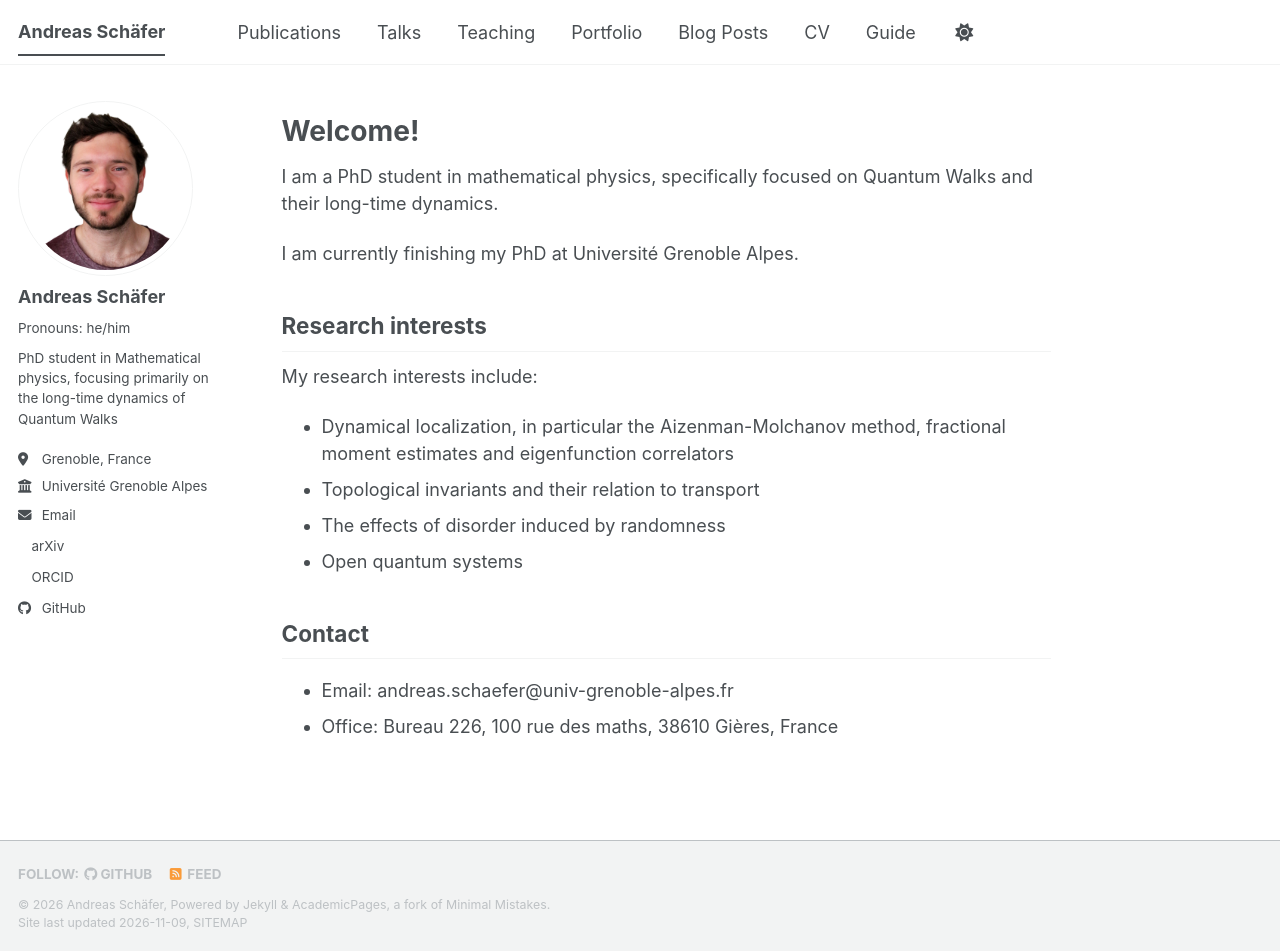
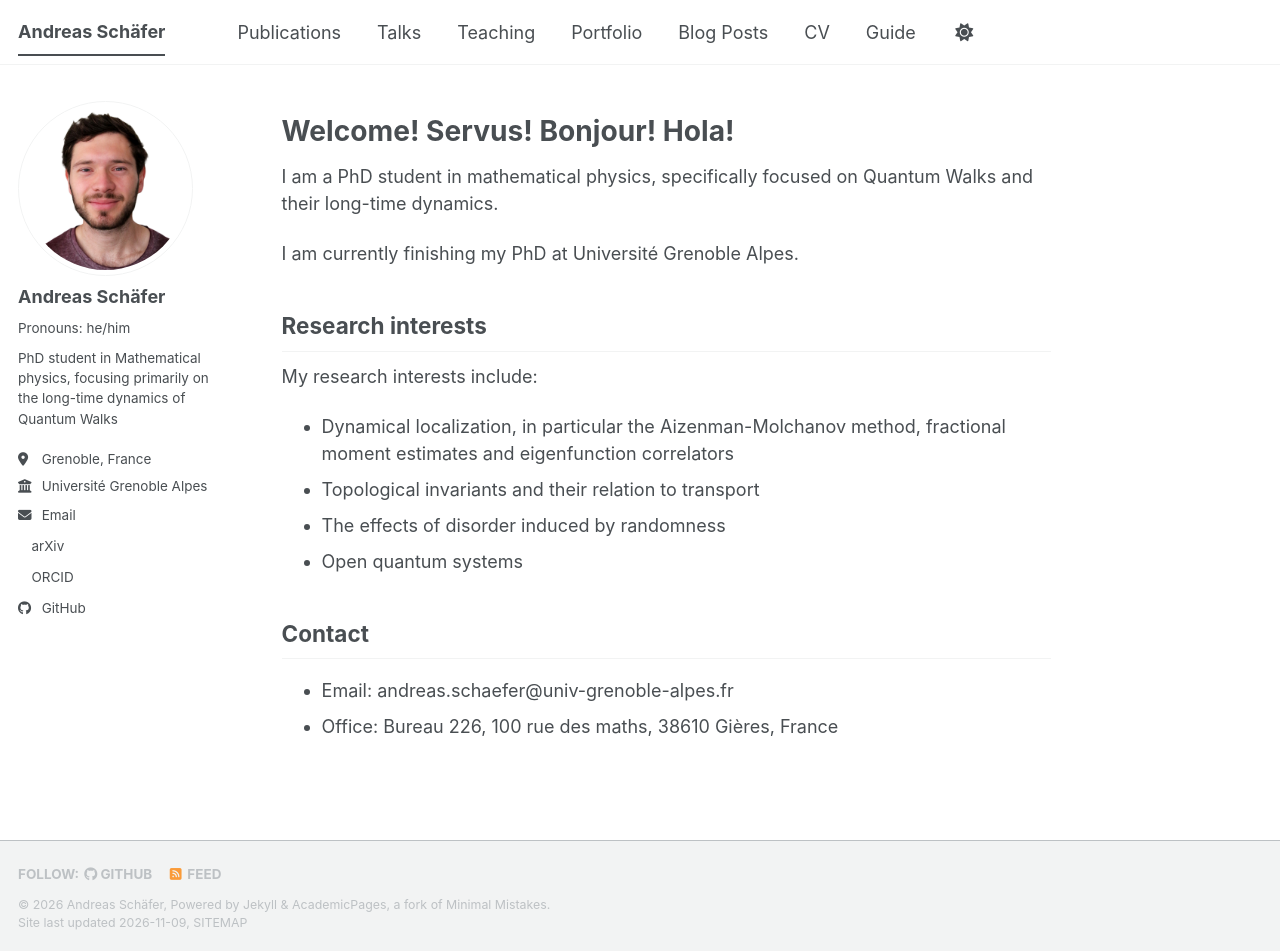
Before and after one commit to andreasschafer/andreasschafer.github.io, a Jekyll site: the page built from _pages/about.md, in a window 1280 px wide and 951 px high. Built offline with Jekyll 4.4.1, drawn with Linux system fonts in a browser that asks for light colours; a script bundle is joined from its source files by our own code; a style sheet for code colours, icons or effects is not loaded.

Commit message:
Added servus to welcome page

```diff
--- a/_pages/about.md
+++ b/_pages/about.md
@@ -7,7 +7,7 @@ redirect_from:
   - /about.html
 ---
 
-# Welcome!
+# Welcome! Servus! Bonjour! Hola!
 
 I am a PhD student in mathematical physics, specifically focused on Quantum Walks and their long-time dynamics.
 
```
